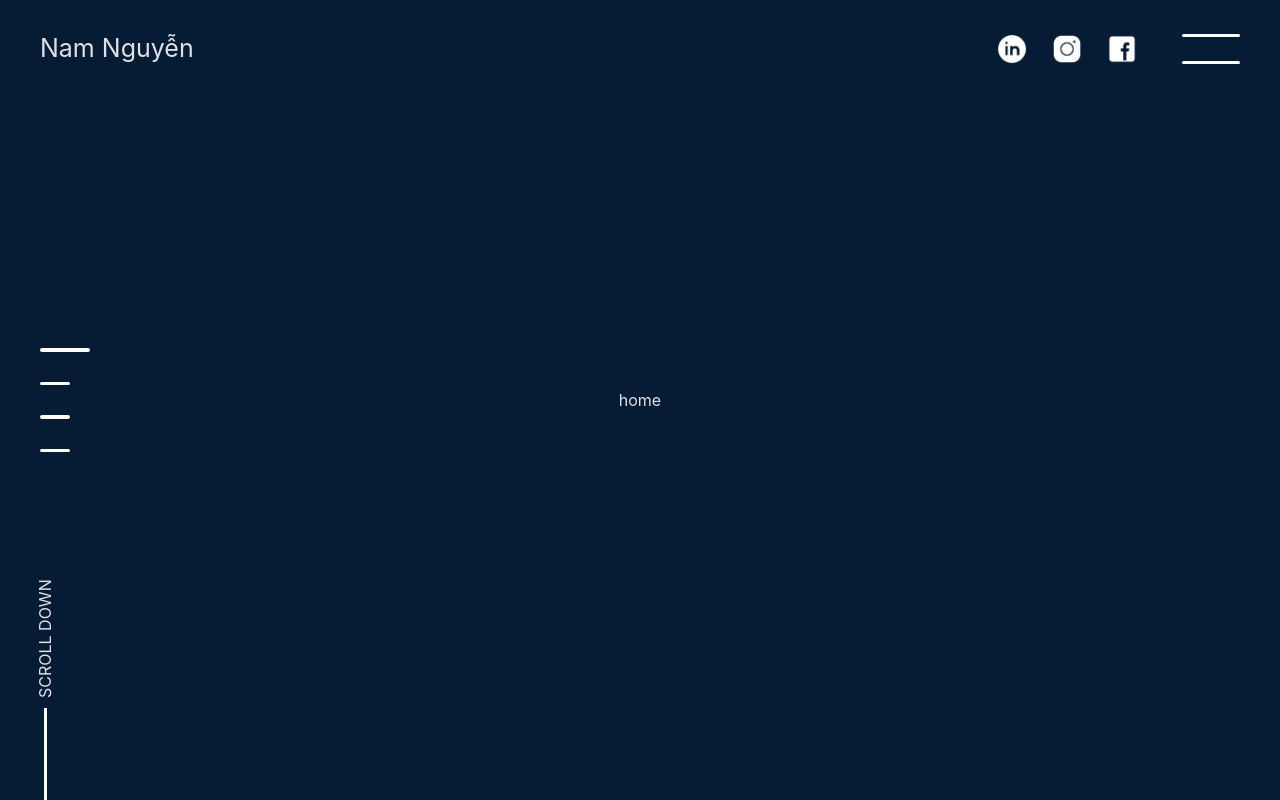
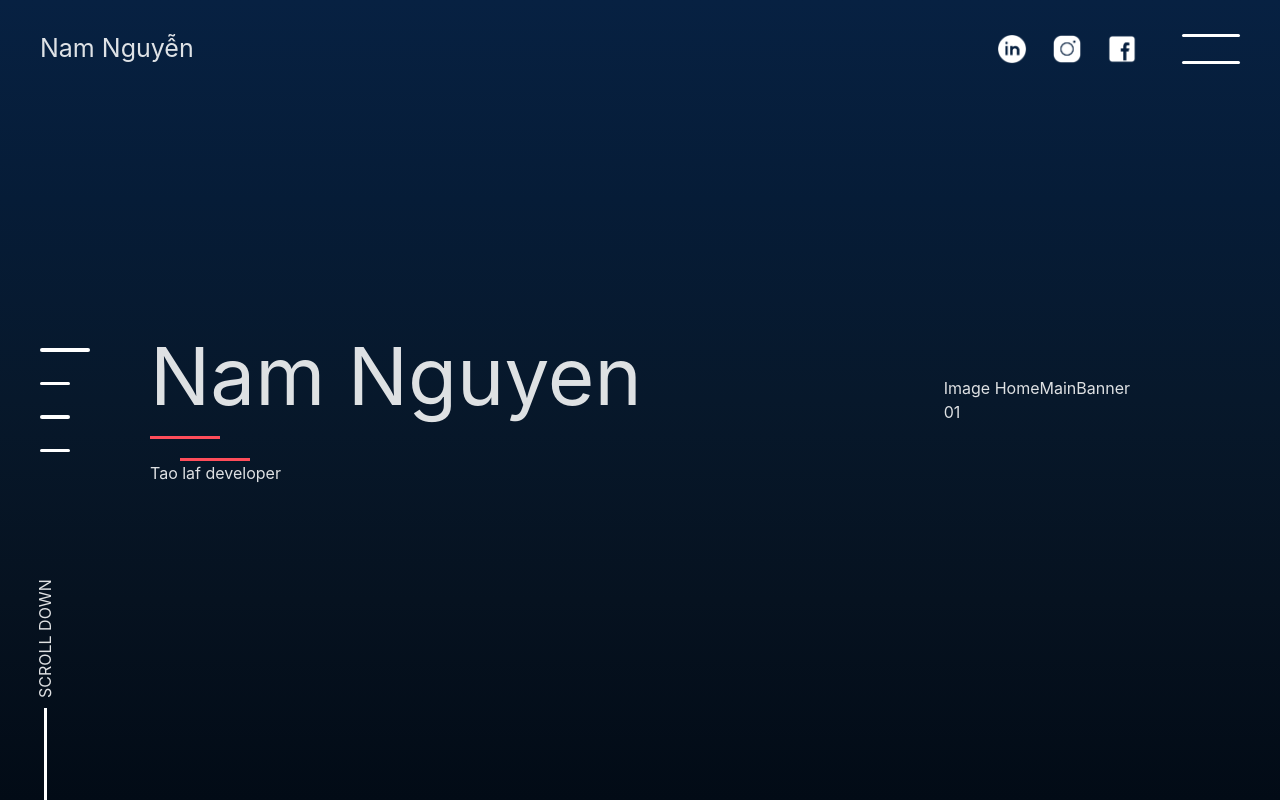
Before and after one commit to namgaxilem/portfolio, a React (Vite) app: page / in a window 1280 px wide. Built offline with nearby package versions, Linux system fonts and the light colour scheme.

Commit message:
adding main home page components

```diff
--- a/src/components/HomeContent/styles.module.scss
+++ b/src/components/HomeContent/styles.module.scss
@@ -4,4 +4,5 @@
   display: flex;
   align-items: center;
   justify-content: center;
+  position: relative;
 }
--- /dev/null
+++ b/src/components/HomeMainBanner/index.tsx
@@ -0,0 +1,13 @@
+import styles from "./styles.module.scss";
+
+interface Props {
+  pageNumber: string;
+}
+export default function HomeMainBanner({ pageNumber }: Props) {
+  return (
+    <div className={styles.homeMainBannerContainer}>
+      <div className={styles.asd}>Image HomeMainBanner</div>
+      <div>{pageNumber}</div>
+    </div>
+  );
+}
--- /dev/null
+++ b/src/components/HomeMainBanner/styles.module.scss
@@ -0,0 +1,4 @@
+.homeMainBannerContainer {
+  position: absolute;
+  right: 150px;
+}
--- /dev/null
+++ b/src/components/HomeMainTitle/index.tsx
@@ -0,0 +1,20 @@
+import styles from "./styles.module.scss";
+
+interface Props {
+  title?: string | React.ReactNode;
+  subTitle?: React.ReactNode;
+  showButton?: boolean;
+}
+export default function HomeMainTitle({ title, subTitle, showButton }: Props) {
+  return (
+    <div className={styles.homeMainTitleContainer}>
+      <div className={styles.title}>{title}</div>
+      <div className={styles.twoDash}>
+        <span className={`${styles.dash} ${styles.dash1}`}></span>
+        <span className={`${styles.dash} ${styles.dash2}`}></span>
+      </div>
+      <div>{subTitle}</div>
+      {showButton && <button>button ne</button>}
+    </div>
+  );
+}
--- /dev/null
+++ b/src/components/HomeMainTitle/styles.module.scss
@@ -0,0 +1,29 @@
+.homeMainTitleContainer {
+  position: absolute;
+  left: 150px;
+
+  .title {
+    font-size: 80px;
+  }
+
+  .twoDash {
+    height: 25px;
+    display: flex;
+    flex-direction: column;
+    justify-content: space-between;
+    width: 100px;
+
+    .dash {
+      height: 3px;
+      background-color: #ff4d5a;
+      width: 70px;
+    }
+
+    .dash1 {
+    }
+
+    .dash2 {
+      align-self: flex-end;
+    }
+  }
+}
--- a/src/pages/Home/index.tsx
+++ b/src/pages/Home/index.tsx
@@ -5,6 +5,8 @@ import Header from "./Header";
 import NavigationBar from "./NavigationBar";
 import styles from "./styles.module.scss";
 import { useLocation, useNavigate } from "react-router-dom";
+import HomeMainTitle from "../../components/HomeMainTitle";
+import HomeMainBanner from "../../components/HomeMainBanner";
 
 const HOME_CONTAINER_ID = "homeContainer";
 
@@ -80,10 +82,28 @@ export default function Home() {
         onTouchStart={onTouchStart}
         onTouchEnd={onTouchEnd}
       >
-        <HomeContent id="home">home</HomeContent>
-        <HomeContent id="profile">profile</HomeContent>
-        <HomeContent id="about">about</HomeContent>
-        <HomeContent id="contact">contact</HomeContent>
+        <HomeContent id="home">
+          <HomeMainTitle title="Nam Nguyen" subTitle="Tao laf developer" />
+          <HomeMainBanner pageNumber={"01"} />
+        </HomeContent>
+        <HomeContent id="profile">
+          <HomeMainTitle
+            title="My Profile"
+            subTitle="Check out my projects here"
+          />
+          <HomeMainBanner pageNumber={"02"} />
+        </HomeContent>
+        <HomeContent id="about">
+          <HomeMainTitle
+            title="About me"
+            subTitle="Some information about me"
+          />
+          <HomeMainBanner pageNumber={"03"} />
+        </HomeContent>
+        <HomeContent id="contact">
+          <HomeMainTitle title="Contact" subTitle="Contact with me" />
+          <HomeMainBanner pageNumber={"04"} />
+        </HomeContent>
       </div>
       <ScrollDown />
     </>
--- a/src/pages/Home/styles.module.scss
+++ b/src/pages/Home/styles.module.scss
@@ -1,7 +1,14 @@
 .container {
   min-height: 100%;
   min-width: 100%;
-  background-color: #061b34;
+  background-image: linear-gradient(
+    to bottom,
+    #072142,
+    #061c37,
+    #07182b,
+    #061220,
+    #020b16
+  );
   overflow: hidden;
   height: 100%;
   scroll-behavior: smooth;
```
